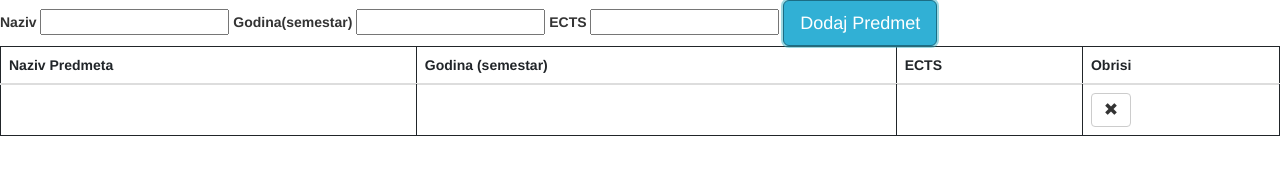
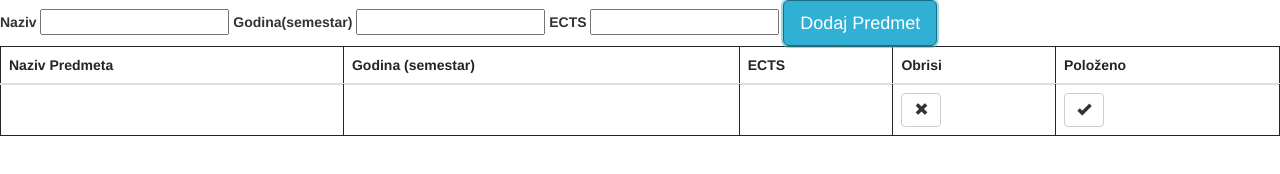
Before and after one commit to MatejZec/lv1_github, a plain HTML site: page index.html in a window 1280 px wide. Both pictures are taken after a click on the button "Dodaj Predmet". Drawn offline with nearby package versions, Linux system fonts and the light colour scheme.

Commit message:
treci commit

```diff
--- a/index.html
+++ b/index.html
@@ -62,6 +62,7 @@
       <th scope="col">Godina (semestar)</th>
       <th scope="col">ECTS</th>
       <th scope="col">Obrisi</th>
+      <th scope="col">Položeno</th>
     </tr>
   </thead>
   <tbody>
--- a/js/index.js
+++ b/js/index.js
@@ -43,9 +43,18 @@ function Dodaj() {
         "<span class='glyphicon glyphicon-remove' />" +
         "</button>" +
         "</td>" +
+        "<td>" + "<button type='button' onclick='PromjeniBoju(this);' class='btn btn-default'>" +
+        "<span class='glyphicon glyphicon-ok' />" +
+        "</button>" +
+        "</td>" +
         "</tr>");
 }
 
 function Obrisi(ctl) {
     $(ctl).parents("tr").remove();
 }
+
+function PromjeniBoju(ctl) {
+    $(ctl).removeClass('selected');
+    $(ctl).closest('tr').addClass('selected');
+}
```
